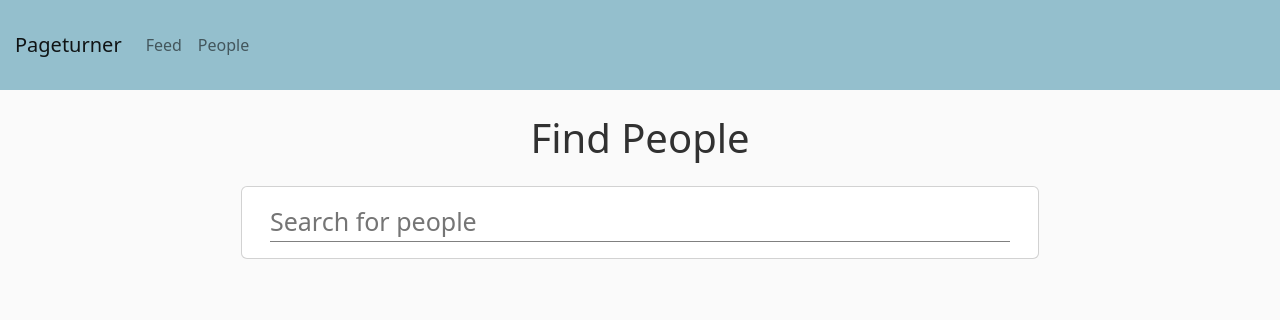
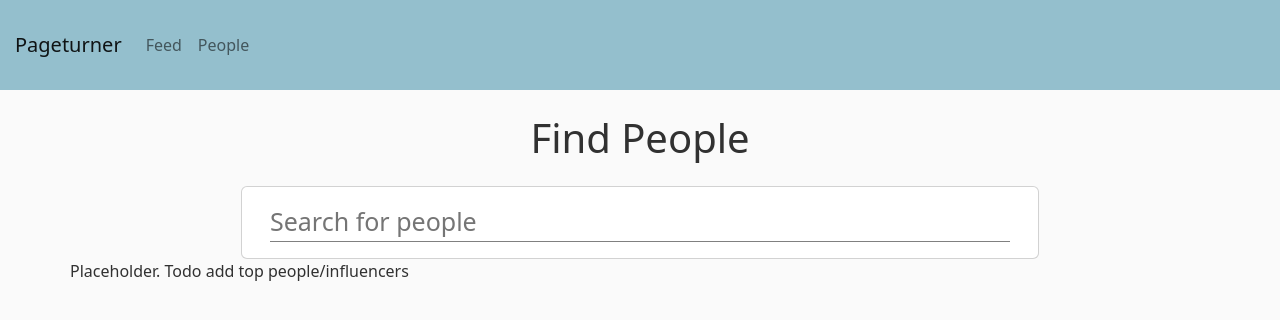
Before and after one commit to liam-prevelige/pageturner-frontend, a React (Create React App) app: page /people in a window 1280 px wide. Shown: the top 320 px of the page. Built offline with nearby package versions, Linux system fonts and the light colour scheme.

Commit message:
Commented out an unused part of feed, and added a section to put top influencers on the people page

```diff
--- a/src/components/Feed/index.jsx
+++ b/src/components/Feed/index.jsx
@@ -1,6 +1,6 @@
 import {PostContainer} from './PostContainer';
-import {PreferenceList} from './PreferenceList';
-import {ProfileCard} from './ProfileCard';
+// import {PreferenceList} from './PreferenceList';
+// import {ProfileCard} from './ProfileCard';
 import React from 'react';
 import Container from 'react-bootstrap/Container';
 import Col from 'react-bootstrap/Col';
@@ -12,19 +12,19 @@ export const Feed = () => {
     <div>
       <Container fluid>
         <Row>
-          <Col> {/** fixed */}
+          {/** <Col>
             <div className='disable-scroll'>
               <PreferenceList name='Darrell'/>
             </div>
-          </Col>
+          </Col> */}
           <Col> {/** scrollable - Alex's work goes in this column */}
             <PostContainer />
           </Col>
-          <Col> {/** fixed */}
+          {/* <Col>
             <div className='disable-scroll'>
               <ProfileCard profileImgUrl='genericprofilepic.jpg' name='Darrell Steward' userComment='I love Goblet of Fire so much! Check it out!'/>
             </div>
-          </Col>
+          </Col> */}
         </Row>
       </Container>
     </div>
--- a/src/components/People/index.jsx
+++ b/src/components/People/index.jsx
@@ -86,6 +86,10 @@ export const People = () => {
           </Card.Body>
         </Card>
       </Row>}
+      <Row>
+        Placeholder. Todo add top people/influencers
+        {/** Add top people page here*/}
+      </Row>
     </Container>
   );
 };
```
